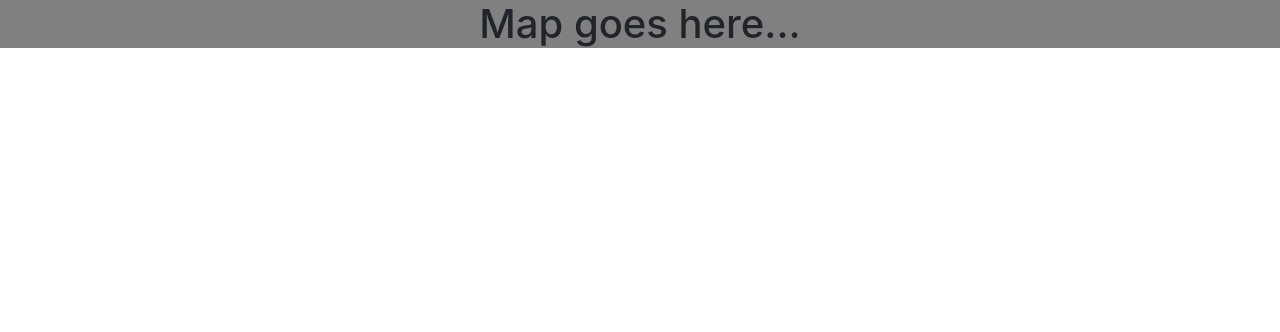
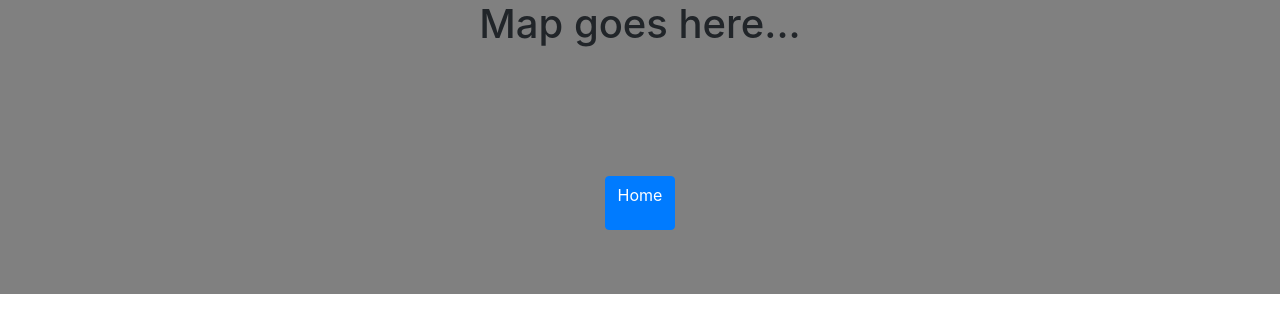
Before and after one commit to ViewFinland/Frontend, a React (Create React App) app: page /navigation in a window 1280 px wide. Shown: the top 332 px of the page. Built offline with nearby package versions, Linux system fonts and the light colour scheme.

Commit message:
Home buttons

```diff
--- a/src/Components/JourneyConfigView.js
+++ b/src/Components/JourneyConfigView.js
@@ -10,6 +10,9 @@ class ConfigureJourneyView extends React.Component {
                 <Button href="/filtering">
                   <p>Back</p>
                </Button>
+               <Button href="/">
+                  <p>Home</p>
+               </Button>
                <Button href="/notice">
                   <p>Next</p>
                </Button>
--- a/src/Components/NavigationView.js
+++ b/src/Components/NavigationView.js
@@ -1,10 +1,17 @@
 import React from 'react';
+import Button from 'react-bootstrap/Button';
 
 class NavigationView extends React.Component {
     render() {
        return (
           <div>
              <h1>Map goes here...</h1>
+
+             <div className="navigation-buttons">
+               <Button href="/">
+                  <p>Home</p>
+               </Button>
+            </div>
           </div>
        )
     }
--- a/src/Components/NoticeView.js
+++ b/src/Components/NoticeView.js
@@ -11,6 +11,9 @@ class NoticeView extends React.Component {
                 <Button href="/journeyconfig">
                   <p>Back</p>
                </Button>
+               <Button href="/">
+                  <p>Home</p>
+               </Button>
                <Button href="/navigation">
                   <p>Next</p>
                </Button>
```
